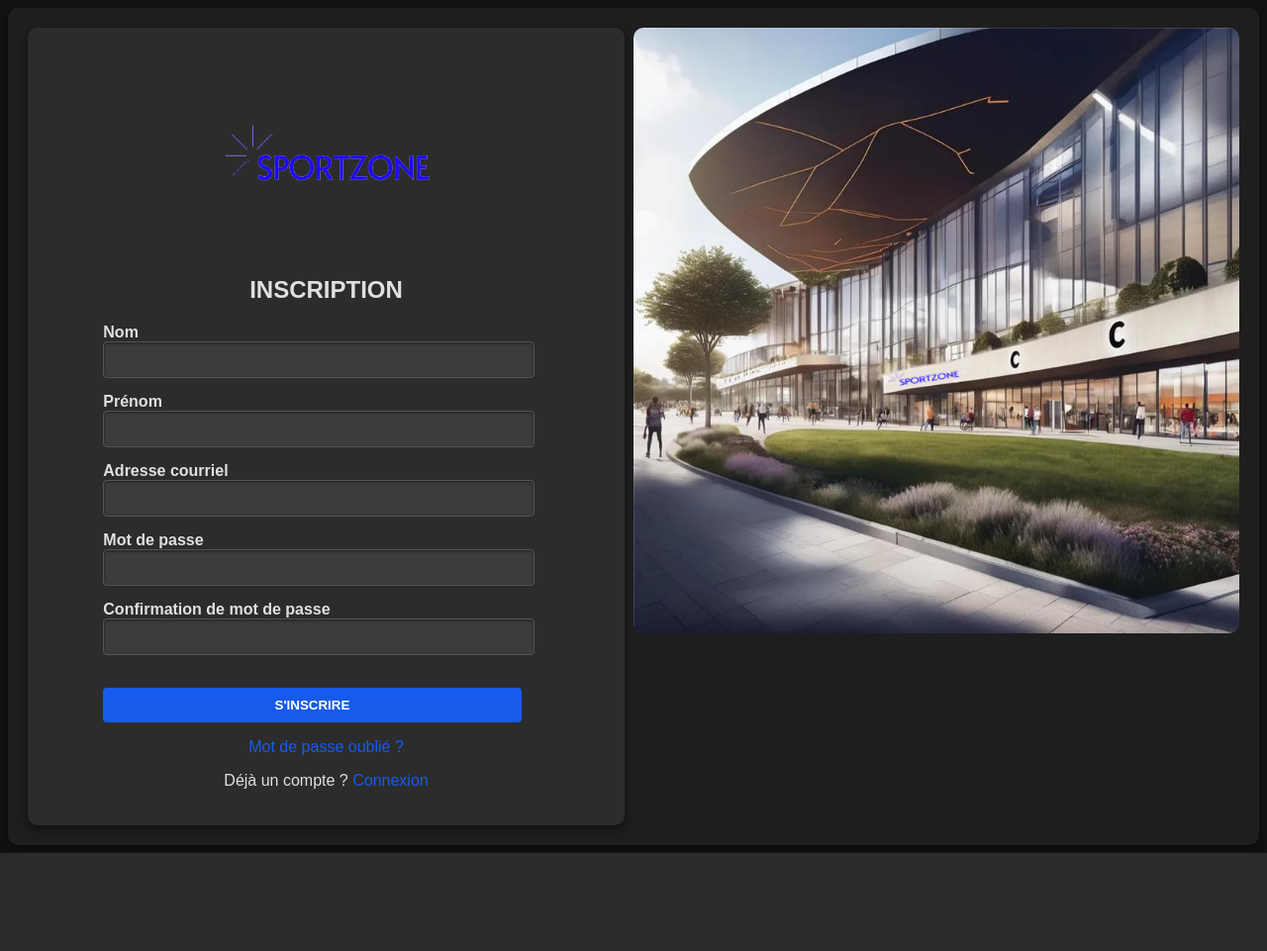
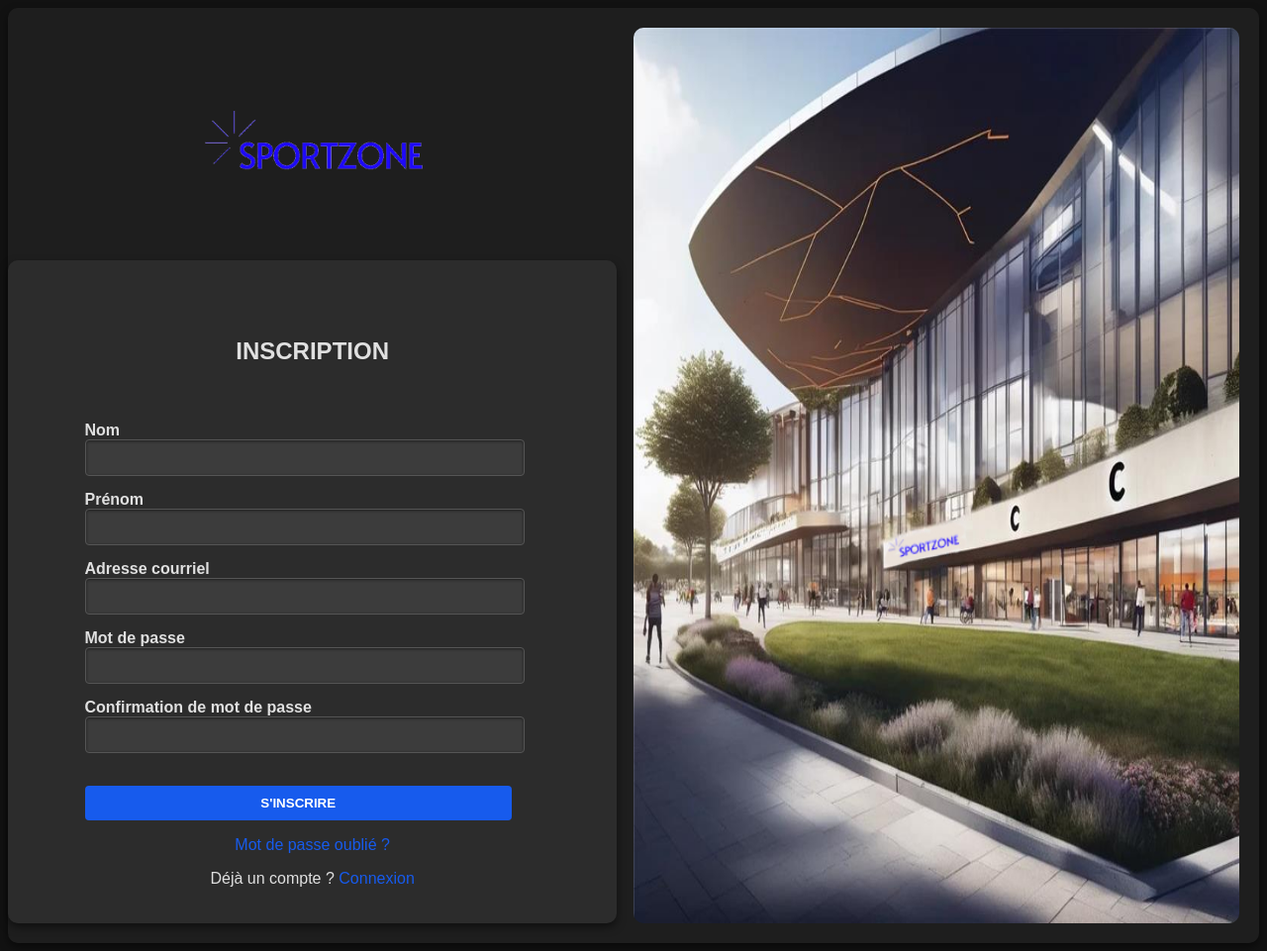
Before and after one commit to trashpcrebirth-DEV/Application-Web-Reservations-, a Node server app: page /inscription in a window 1280 px wide. Shown: the whole page at 99% size. Before the commit the page ends 862 px from the top, so only its background shows below. Run offline with Node 20, Linux system fonts and the light colour scheme.

Commit message:
Modification sur la page inscription

```diff
--- a/public/CSS/Inscription.css
+++ b/public/CSS/Inscription.css
@@ -4,10 +4,7 @@ body {
 }
 
 .container {
-    position: relative;
     display: flex;
-    align-items: flex-start;
-    /* Align items to the start (top) */
     justify-content: space-between;
     padding: 20px;
     background-color: #1e1e1e;
@@ -15,34 +12,42 @@ body {
     box-shadow: 0 4px 8px rgba(0, 0, 0, 0.5);
 }
 
-.container img {
-    max-width: 50%;
-    height: auto;
-    border-radius: 10px;
+.form-logo-container {
+    display: flex;
+    flex-direction: column;
+    align-items: center;
+    width: 47%;
 }
 
 .form-container {
-    width: 46%;
+    width: 100%;
     padding: 20px;
     background-color: #2c2c2c;
     border-radius: 10px;
     box-shadow: 0 4px 8px rgba(0, 0, 0, 0.5);
-
 }
 
 .logo-link {
     display: block;
     margin: 0 auto 10px auto;
-    /* Center the logo and reduce the margin below it */
-    max-width: 50px;
-    /* Adjust the size as needed */
+    max-width: 300px;
     height: auto;
 }
 
+.image-container {
+    width: 50%;
+}
+
+.image-container img {
+    width: 100%;
+    height: 100%;
+    border-radius: 10px;
+}
+
+label[for="nom"],
 label[for="prenom"],
 label[for="email"],
 label[for="password"],
-label[for="nom"],
 label[for="confirm_password"] {
     font-weight: bolder;
     margin-left: 10%;
@@ -103,5 +108,4 @@ input[type="submit"]:hover {
 .error-message {
     text-align: center;
     /* Center the error message */
-
 }
--- a/public/Javascript/Connexion.js
+++ b/public/Javascript/Connexion.js
@@ -1,6 +1,7 @@
 const images = [
     "Images/1-f079d3ff.jpg",
     "Images/bf29a9d2-cfc5-42f0-a6e9-9e1fe83b91a7.jpg"
+
 ];
 
 let currentIndex = 0;
--- a/server.js
+++ b/server.js
@@ -212,7 +212,7 @@ app.post('/connexion', function (req, res) {
     con.query(requete, parametres, function (err, result) {
         if (err) {
             console.error("Erreur lors de la connexion :", err);
-            return res.status(500).send('Erreur serveur');
+            res.redirect("/");
         }
 
         if (result.length > 0) {
--- a/views/pages/inscription.ejs
+++ b/views/pages/inscription.ejs
@@ -11,11 +11,12 @@
 <body style="font-family:Arial, Helvetica, sans-serif;">
 
     <div class="container">
-        <div class="form-container">
+        <div class="form-logo-container">
             <a href="/">
                 <img class="logo-link" src="Images/0a66564e-598c-4af2-a6ba-d4a4283ed573d.png" alt="Sportzone_Logo">
             </a>
-            <h2 class="centrer">INSCRIPTION</h2>
+            <div class="form-container">
+                <h2 class="centrer" style="margin-top: 10%; margin-bottom: 10%;">INSCRIPTION</h2>
 
                 <form id="inscriptionForm" action="/inscription" method="POST">
                     <label for="nom">Nom</label>
@@ -49,9 +50,11 @@
                     <p class="centrer">Déjà un compte ? <a href="/connexion">Connexion</a></p>
                 </div>
             </div>
+        </div>
 
+        <div class="image-container">
             <img src="Images/bf29a9d2-cfc5-42f0-a6e9-9e1fe83b91a7.jpg" alt="Centre_Sportif">
-
+        </div>
     </div>
 
     <script src="/Javascript/Inscription.js"></script>
```
Lines whose indentation alone changed are shown as unchanged.
